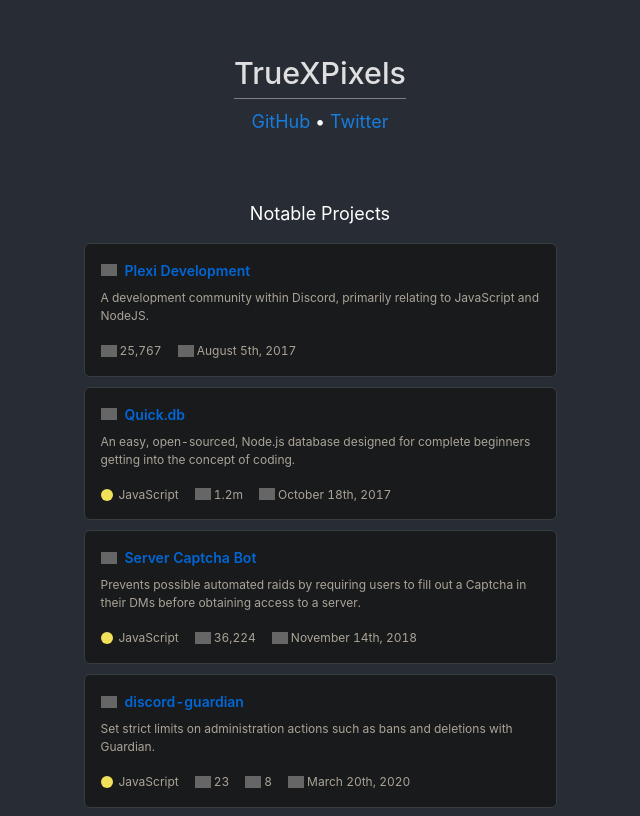
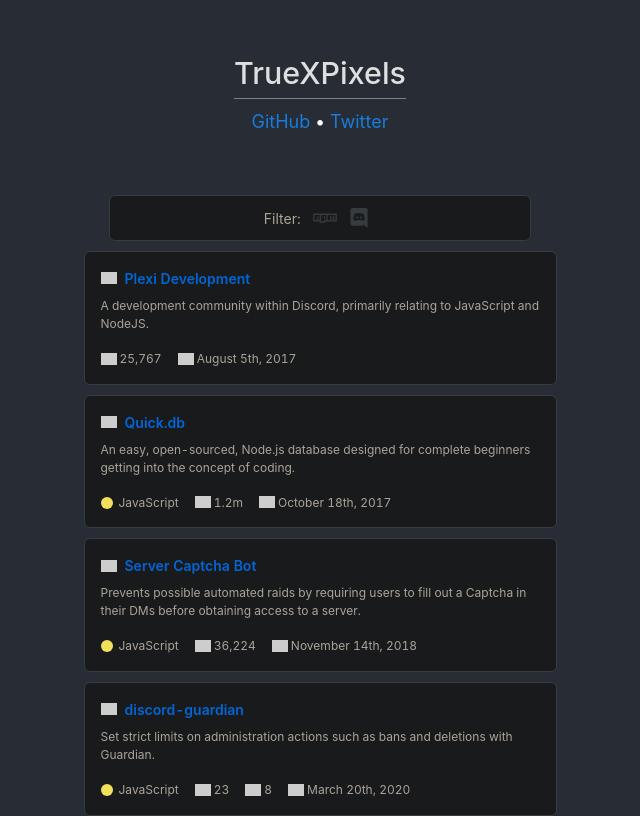
Before and after one commit to lorencerri/lorencerri.github.io, a React (Create React App) app: page / in a window 1280 px wide. Shown: the top 816 px of the page, without its empty margins (320-960 px from the left). Built offline with nearby package versions, Linux system fonts and the light colour scheme; grey boxes are pictures that could not be loaded.

Commit message:
add tag system

```diff
--- a/package.json
+++ b/package.json
@@ -11,6 +11,7 @@
         "devicons": "^1.8.0",
         "react": "^16.13.1",
         "react-dom": "^16.13.1",
+        "react-router-dom": "^5.2.0",
         "react-scripts": "3.4.3",
         "styled-components": "^5.2.0"
     },
--- a/src/App.js
+++ b/src/App.js
@@ -1,9 +1,34 @@
-import React from "react";
+import React, { useState, useEffect } from "react";
 import "./App.css";
 import { Card } from "./Card.jsx";
 import projects from "./projects.json";
+import styled from "styled-components";
+import { useHistory } from "react-router-dom";
 
-function App() {
+import NPMSVG from "./icons/npm.svg";
+import DiscordSVG from "./icons/discord-logo.svg";
+
+const tags = [
+    {
+        icon: NPMSVG,
+        name: "npm",
+    },
+    {
+        icon: DiscordSVG,
+        name: "discord",
+    },
+];
+
+export const App = () => {
+    const history = useHistory();
+    const [filter, setFilter] = useState(
+        new URLSearchParams(history.location.search).get("tag")
+    );
+
+    useEffect(() => {
+        history.push(filter ? `/?tag=${filter}` : "");
+    }, [history, filter]);
+
     return (
         <div className="App">
             <header className="App-header">
@@ -34,22 +59,59 @@
                         </a>
                     </font>
                 </div>
-                <font size="4" style={{ margin: 10 }}>
-                    Notable Projects
-                </font>
-                {projects.map((data, index) => {
-                    if (data.icon)
-                        data.icon = require(`./icons/${data.icon}.svg`);
-                    if (data.stats)
-                        data.stats = data.stats.map((stat) => ({
-                            ...stat,
-                            icon: require(`./icons/${stat.icon}.svg`),
-                        }));
-                    return <Card key={`project-${index}`} {...data}></Card>;
-                })}
+
+                {/* Tags */}
+                <TagsContainer>
+                    <span style={{ verticalAlign: "middle" }}>
+                        Filter: &nbsp;
+                    </span>
+                    {tags.map((tag) => (
+                        <SVG
+                            src={tag.icon}
+                            alt={tag.name}
+                            key={tag.name}
+                            toggled={filter === tag.name}
+                            onClick={() => {
+                                if (filter === tag.name) setFilter(null);
+                                else setFilter(tag.name);
+                            }}
+                        ></SVG>
+                    ))}
+                </TagsContainer>
+
+                {/* Projects */}
+                {projects
+                    .filter((p) => !filter || p.tag === filter)
+                    .map((data, index) => (
+                        <Card key={`project-${index}`} {...data}></Card>
+                    ))}
             </header>
         </div>
     );
-}
+};
 
-export default App;
+const TagsContainer = styled.div`
+    font-family: -apple-system, BlinkMacSystemFont, Segoe UI, Helvetica, Arial,
+        sans-serif, Apple Color Emoji, Segoe UI Emoji;
+    border: 1px solid #373c3e;
+    border-radius: 6px;
+    background: #181a1b;
+    padding: 10px;
+    font-size: 14px;
+    line-height: 1.5;
+    color: #aba499;
+    margin: 5px;
+    min-width: 33%;
+    max-width: 473px;
+`;
+
+const SVG = styled.img`
+    filter: brightness(0) saturate(100%)
+        ${({ toggled }) =>
+            toggled
+                ? "invert(100%) sepia(0%) saturate(7500%) hue-rotate(302deg) brightness(117%) contrast(102%)"
+                : "invert(20%) sepia(3%) saturate(1583%) hue-rotate(152deg) brightness(91%) contrast(85%)"};
+    width: 24px;
+    vertical-align: middle;
+    margin: 0 5px;
+`;
--- a/src/Card.jsx
+++ b/src/Card.jsx
@@ -14,7 +14,11 @@
     return (
         <CardContainer>
             <CardTitleContainer>
-                <SVG header src={icon} alt={title}></SVG>
+                <SVG
+                    header
+                    src={require(`./icons/${icon}.svg`)}
+                    alt={title}
+                ></SVG>
                 <CardTitle>
                     <CardTitleAnchor
                         href={link}
@@ -36,7 +40,11 @@
                 {stats.map((i, index) => {
                     return (
                         <StatsContainer key={`${title}-stat-${index}`}>
-                            <SVG src={i.icon} title={i.alt} alt={i.alt}></SVG>
+                            <SVG
+                                src={require(`./icons/${i.icon}.svg`)}
+                                title={i.alt}
+                                alt={i.alt}
+                            ></SVG>
                             <CenterSpan>{i.text}</CenterSpan>
                         </StatsContainer>
                     );
@@ -83,8 +91,8 @@
 `;
 
 const SVG = styled.img`
-    filter: invert(88%) sepia(0%) saturate(0%) hue-rotate(34deg) brightness(95%)
-        contrast(90%);
+    filter: brightness(0) saturate(100%) invert(88%) sepia(0%) saturate(0%)
+        hue-rotate(34deg) brightness(95%) contrast(90%);
     margin-right: ${({ header }) => (header ? "8px" : "3px")};
     width: 16px;
     vertical-align: middle;
--- a/src/projects.json
+++ b/src/projects.json
@@ -1,6 +1,7 @@
 [
     {
         "title": "Plexi Development",
+        "tag": "discord",
         "icon": "discord-logo",
         "description": "A development community within Discord, primarily relating to JavaScript and NodeJS.",
         "link": "https://discord.gg/plexidev",
@@ -15,6 +16,7 @@
     },
     {
         "title": "Quick.db",
+        "tag": "npm",
         "icon": "npm",
         "description": "An easy, open-sourced, Node.js database designed for complete beginners getting into the concept of coding.",
         "language": "JavaScript",
@@ -30,6 +32,7 @@
     },
     {
         "title": "Server Captcha Bot",
+        "tag": "discord",
         "icon": "discord-logo",
         "description": "Prevents possible automated raids by requiring users to fill out a Captcha in their DMs before obtaining access to a server.",
         "language": "JavaScript",
@@ -45,6 +48,7 @@
     },
     {
         "title": "discord-guardian",
+        "tag": "discord",
         "icon": "github_badge",
         "description": "Set strict limits on administration actions such as bans and deletions with Guardian.",
         "language": "JavaScript",
@@ -61,6 +65,7 @@
     },
     {
         "title": "Quick.hook",
+        "tag": "npm",
         "icon": "npm",
         "description": "An extension for discord.js which allows developers to fully utilize webhooks.",
         "language": "JavaScript",
@@ -76,6 +81,7 @@
     },
     {
         "title": "powercord-reverse-image-search",
+        "tag": "discord",
         "icon": "github_badge",
         "description": "A plugin for powercord which allows users to reverse image search media by right simply right clicking.",
         "language": "JavaScript",
```
Also changed, not shown: src/index.js (+4 -3 lines).
